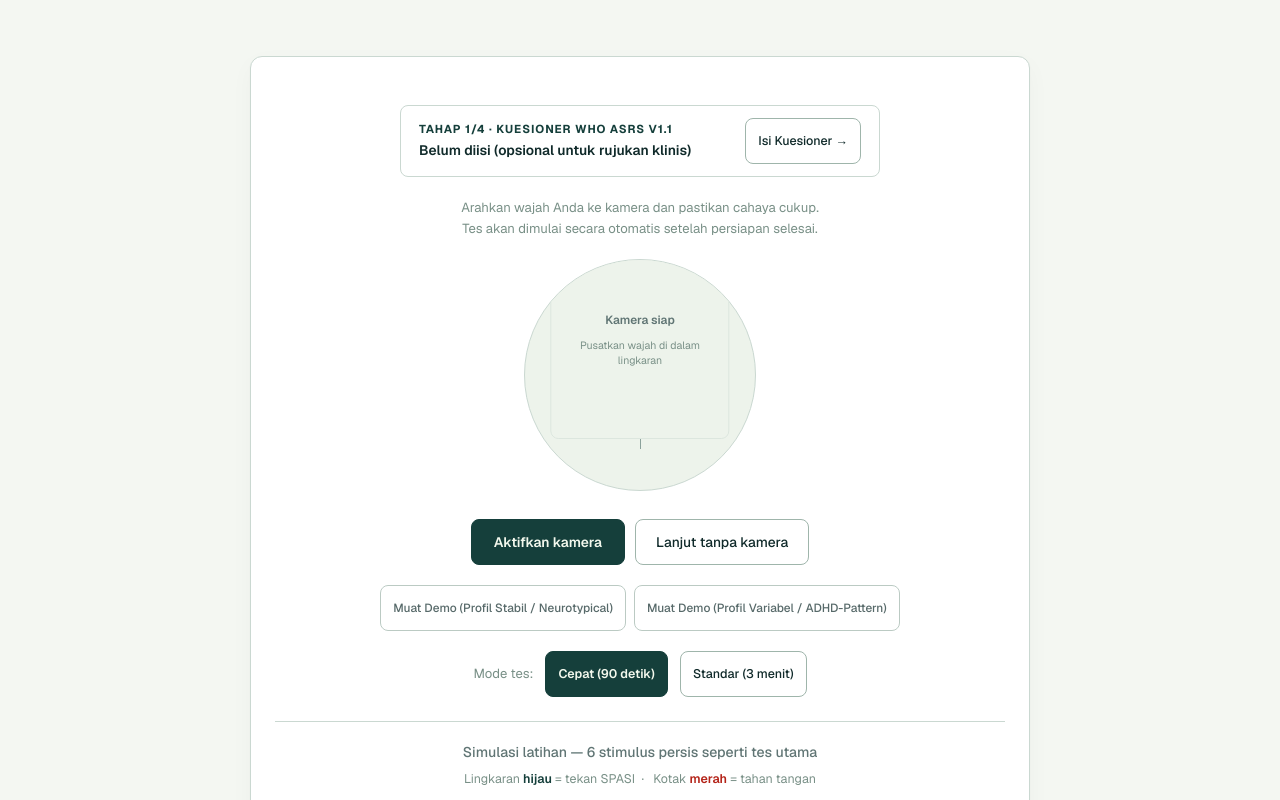
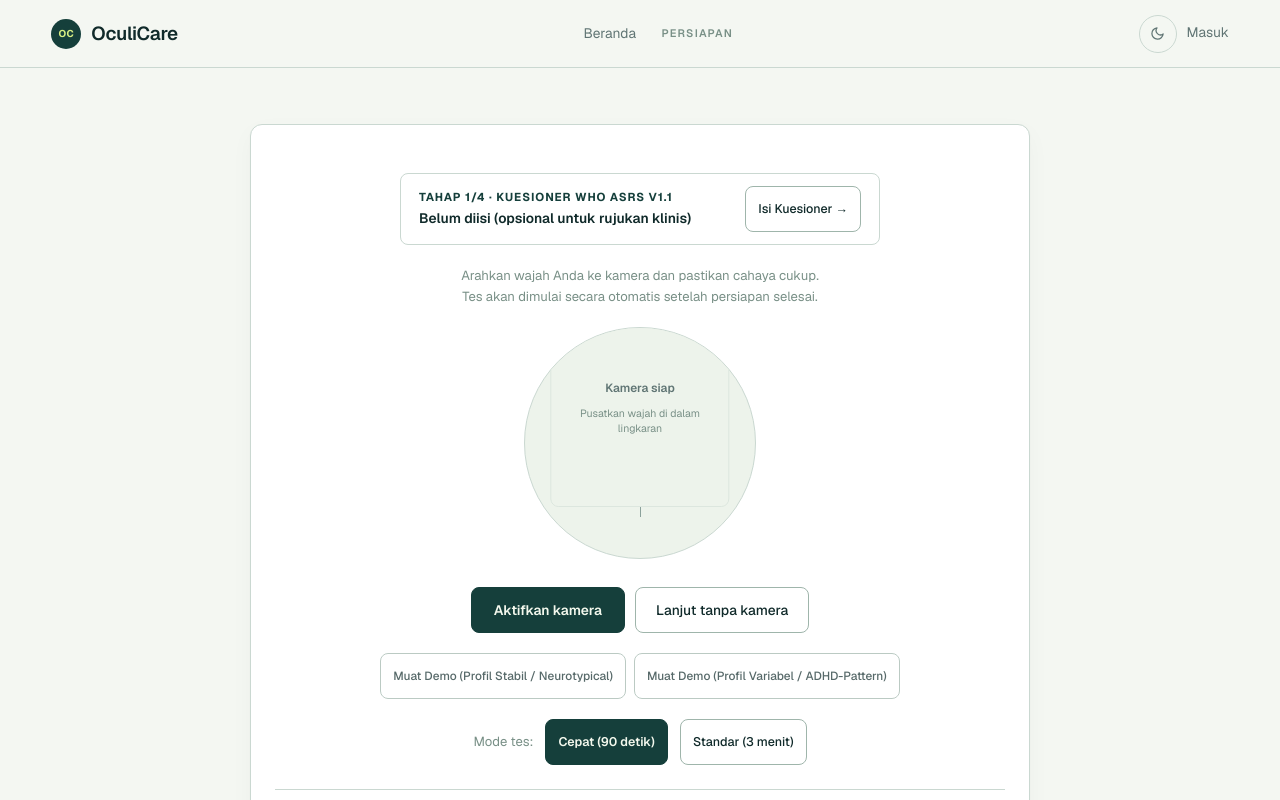
Before and after one commit to Gabby-Hue/ampas, a Next.js app: page /screening in a window 1280 px wide. Shown: the top 800 px of the page. Built offline with nearby package versions, Linux system fonts and the light colour scheme.

Commit message:
fix(screening): keep top navbar on ready and questionnaire screens

```diff
--- a/src/app/screening/page.tsx
+++ b/src/app/screening/page.tsx
@@ -838,8 +838,8 @@ export default function ScreeningPage() {
   const currentAsrsQuestion = ASRS_QUESTIONS[asrsStep] ?? ASRS_QUESTIONS[0];
   const currentAsrsAnswered = asrsAnswers[currentAsrsQuestion.id] !== undefined;
   return (
-    <main className={`site-shell screening-shell ${phase === "ready" || phase === "running" ? "exam-mode-hide-nav" : ""}`}>
-      {(phase !== "ready" && phase !== "running") && (
+    <main className={`site-shell screening-shell ${phase === "running" || phase === "trailing" ? "exam-mode-hide-nav" : ""}`}>
+      {phase !== "running" && phase !== "trailing" && (
       <nav className="nav-wrap">
         <Link className="brand" href="/">
           <span className="brand-mark">OC</span>
```
